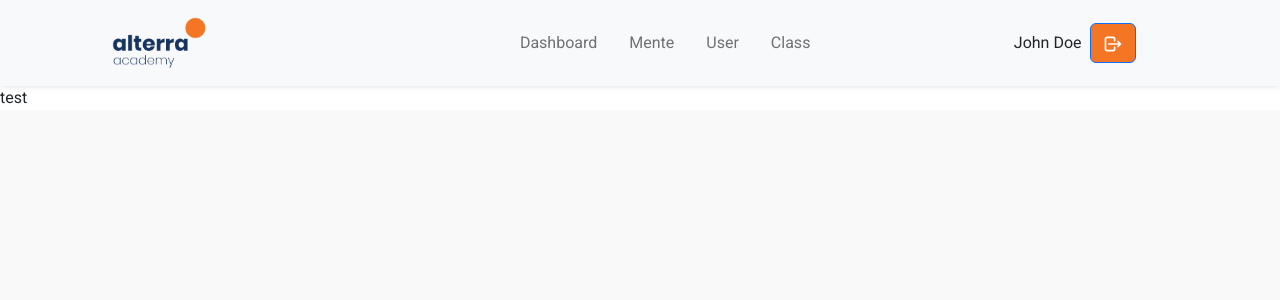
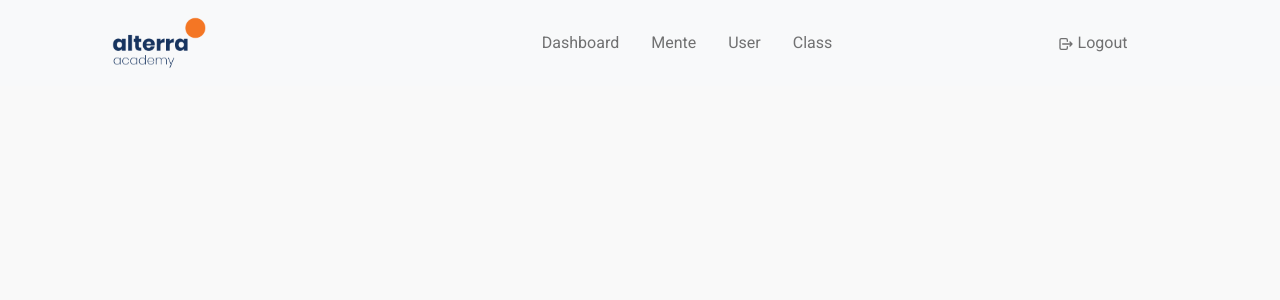
Before and after one commit to ALTA-FE8-GP3/immersive-dashboard, a Next.js app: page /dashboard in a window 1280 px wide. Shown: the top 300 px of the page. Built offline with nearby package versions, Linux system fonts and the light colour scheme.

Commit message:
fix navbar

```diff
--- a/components/Navbars.jsx
+++ b/components/Navbars.jsx
@@ -1,5 +1,5 @@
 import React, { useState } from 'react';
-import { Button, Nav, Container, Navbar, Form, Col } from "react-bootstrap"
+import { Button, Nav, Container, Navbar, Col } from "react-bootstrap"
 import { useCookies } from 'react-cookie';
 import { TbLogout } from "react-icons/tb"
 
@@ -17,7 +17,7 @@ const Navbars = () => {
 
     return (
         <div>
-            { !login ? (
+            {!login ? (
                 <Navbar bg="light" expand="lg" className="shadow-sm navbar">
                     <Container fluid className="align-items-center justify-content-center">
                         <Navbar.Brand href="/" className="ms-5 ps-5 me-0">
@@ -40,12 +40,9 @@ const Navbars = () => {
                                         Class
                                     </Nav.Link>
                                 </Col>
-                                <Nav.Link href="#" className="text-dark">
-                                    {!cookies ? cookies.nama : "John Doe"}
+                                <Nav.Link href="#">
+                                    <TbLogout /> Logout
                                 </Nav.Link>
-                                <Button style={buttonStyle} onClick={() => handleLogout()}>
-                                    <TbLogout size={20} />
-                                </Button>
                             </Nav>
                         </Navbar.Collapse>
                     </Container>
--- a/pages/dashboard/index.jsx
+++ b/pages/dashboard/index.jsx
@@ -2,7 +2,9 @@ import React from 'react'
 
 const Index = () => {
   return (
-    <div>test</div>
+    <div>
+
+    </div>
   )
 }
 
```
